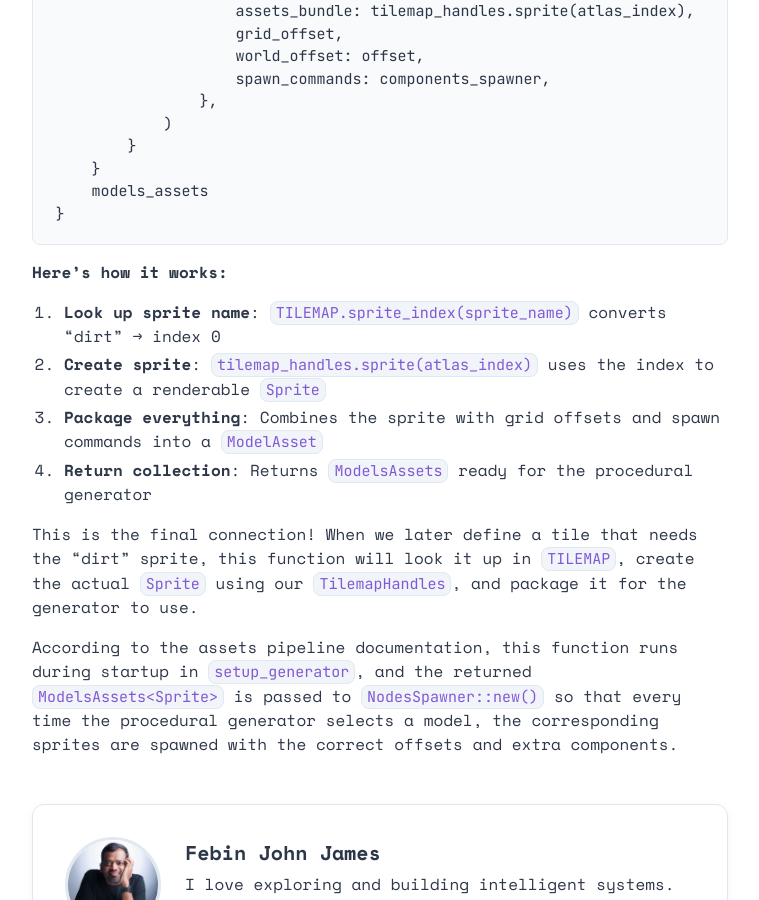
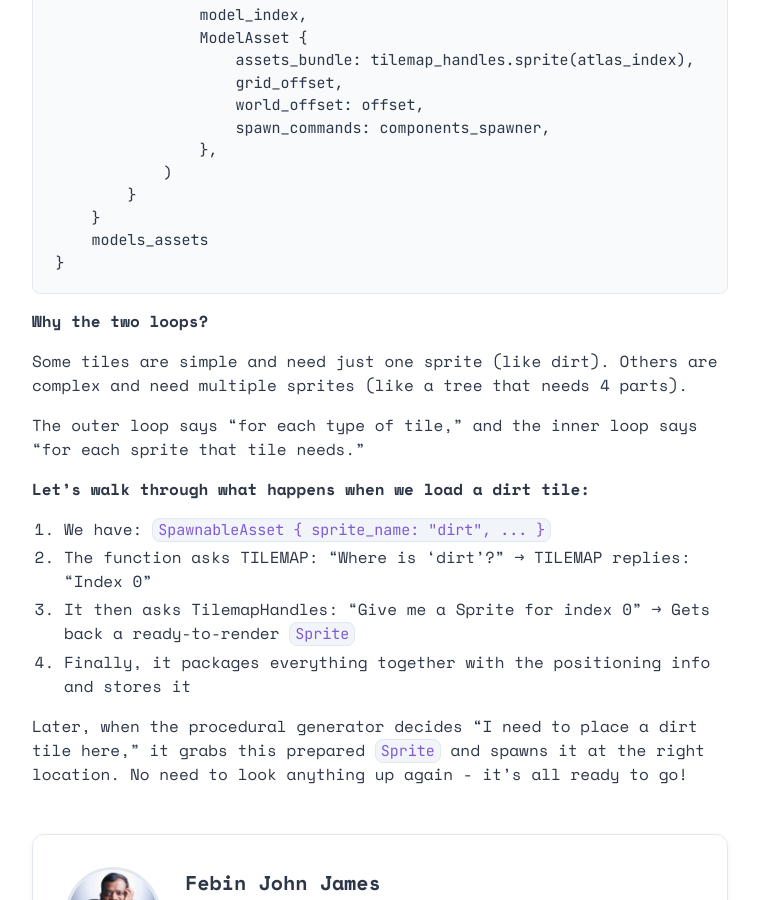
Before and after one commit to jamesfebin/AIBodh-Website, a Jekyll site: the page built from _posts/2025-09-30-bevy-rust-game-development-chapter-2.markdown, in a window 1280 px wide and 900 px high, scrolled down 27810 px. Shown: the whole window, without its empty margins (260-1019 px from the left). Built offline with Jekyll 4.4.1, drawn with Linux system fonts in a browser that asks for light colours; some of the changed text lies outside the part shown.

Commit message:
Blog updates

````diff
--- a/_posts/2025-09-30-bevy-rust-game-development-chapter-2.markdown
+++ b/_posts/2025-09-30-bevy-rust-game-development-chapter-2.markdown
@@ -950,7 +950,7 @@ Create a folder `tile_layers` in your `src/assets` folder and place `tilemap.png
 The tilemap assets used in this example are based on <a target="_blank" href="https://opengameart.org/content/16x16-game-assets">16x16 Game Assets</a>  by George Bailey, available on OpenGameArt under CC-BY 4.0 license. <strong>However, to follow this tutorial, please use tilemap.png provide from the chapter's <a target="_blank" style="font-weight:650" href="https://github.com/jamesfebin/ImpatientProgrammerBevyRust"> github repo</a>.</strong>
 </div>
 
-Now inside `src/map` folder create a file `tilemap.rs`.
+Now inside `src/map` folder create a file `tilemap.rs`. When you add a file inside map folder, ensure to register it in `mod.rs` by adding the line `pub mod tilemap`.
 
 This is where our tilemap definition comes in - it acts as a "map" that tells Bevy the coordinates of every sprite in our atlas.
 
@@ -1125,7 +1125,7 @@ This function loads the atlas into memory and sets up the layout structure, but
 
 ### Step 3: Converting Sprite Names to Renderable Sprites
 
-Finally, we need a way to convert sprite names (like "dirt") into actual `Sprite` objects that can be rendered. This is the last piece that ties everything together.
+Finally, we need a way to convert sprite names (like "dirt") into actual `Sprite` objects that can be rendered. This is the last piece that connects everything we've built so far.
 
 ```rust
 pub fn load_assets(
@@ -1161,13 +1161,17 @@ pub fn load_assets(
 }
 ```
 
-**Here's how it works:**
+**Why the two loops?**
 
-1. **Look up sprite name**: `TILEMAP.sprite_index(sprite_name)` converts "dirt" → index 0
-2. **Create sprite**: `tilemap_handles.sprite(atlas_index)` uses the index to create a renderable `Sprite`
-3. **Package everything**: Combines the sprite with grid offsets and spawn commands into a `ModelAsset`
-4. **Return collection**: Returns `ModelsAssets` ready for the procedural generator
+Some tiles are simple and need just one sprite (like dirt). Others are complex and need multiple sprites (like a tree that needs 4 parts).
 
-This is the final connection! When we later define a tile that needs the "dirt" sprite, this function will look it up in `TILEMAP`, create the actual `Sprite` using our `TilemapHandles`, and package it for the generator to use.
+The outer loop says "for each type of tile," and the inner loop says "for each sprite that tile needs."
 
-According to the assets pipeline documentation, this function runs during startup in `setup_generator`, and the returned `ModelsAssets<Sprite>` is passed to `NodesSpawner::new()` so that every time the procedural generator selects a model, the corresponding sprites are spawned with the correct offsets and extra components.
+**Let's walk through what happens when we load a dirt tile:**
+
+1. We have: `SpawnableAsset { sprite_name: "dirt", ... }`
+2. The function asks TILEMAP: "Where is 'dirt'?" → TILEMAP replies: "Index 0"
+3. It then asks TilemapHandles: "Give me a Sprite for index 0" → Gets back a ready-to-render `Sprite`
+4. Finally, it packages everything together with the positioning info and stores it
+
+Later, when the procedural generator decides "I need to place a dirt tile here," it grabs this prepared `Sprite` and spawns it at the right location. No need to look anything up again - it's all ready to go!
````
